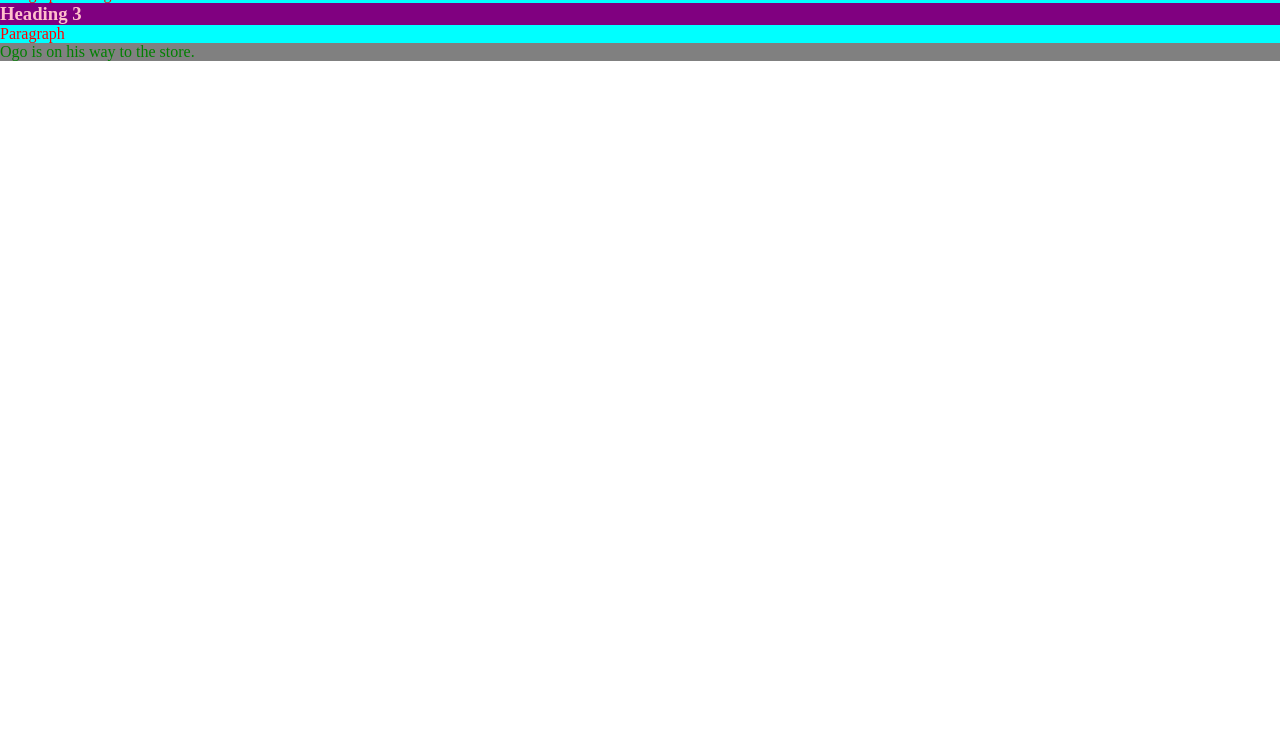
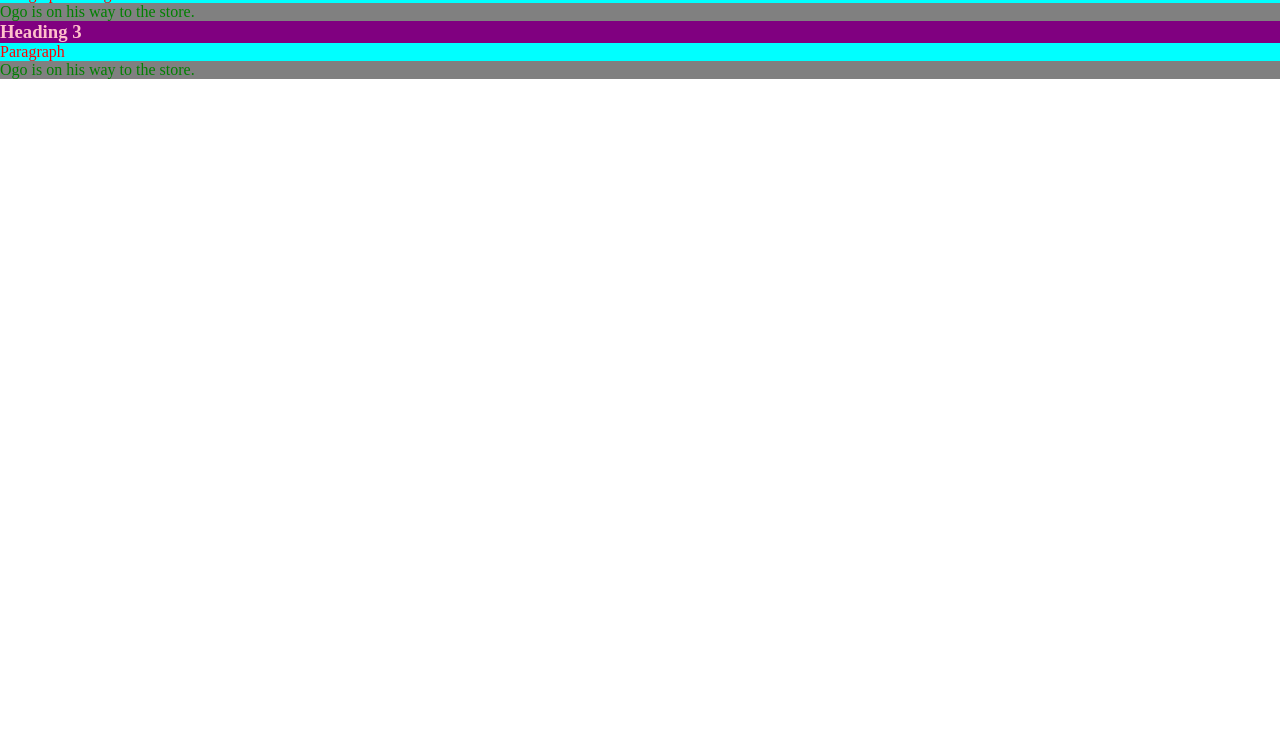
Before and after one commit to Ahmeddavids/cohort7git, a website: page index.html in a window 1280 px wide. Shown: the part 70-800 px from the top of the page. Drawn offline with Linux system fonts and the light colour scheme.

Commit message:
Creating conflict

```diff
--- a/index.html
+++ b/index.html
@@ -10,6 +10,7 @@
     <p>Hello World  </p>
     <h1>Heading 1</h1>
     <p>Paragraph testing</p>
+    <p class="ogo">Ogo is on his way to the store.</p>
     <h3>Heading 3</h3>
     <p>Paragraph</p>
     <p class="ogo">Ogo is on his way to the store.</p>
```
